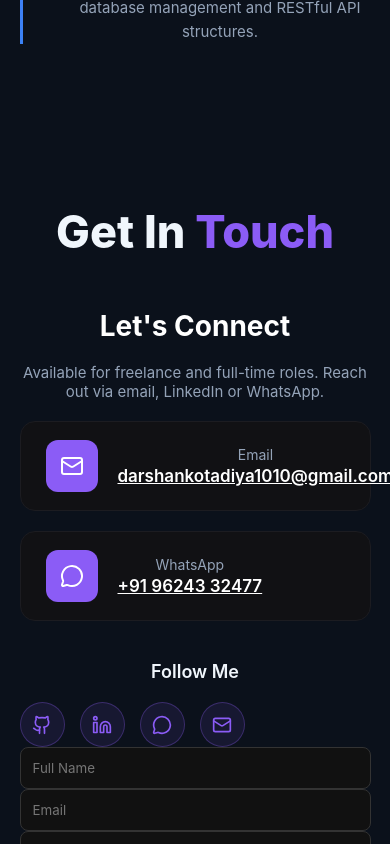
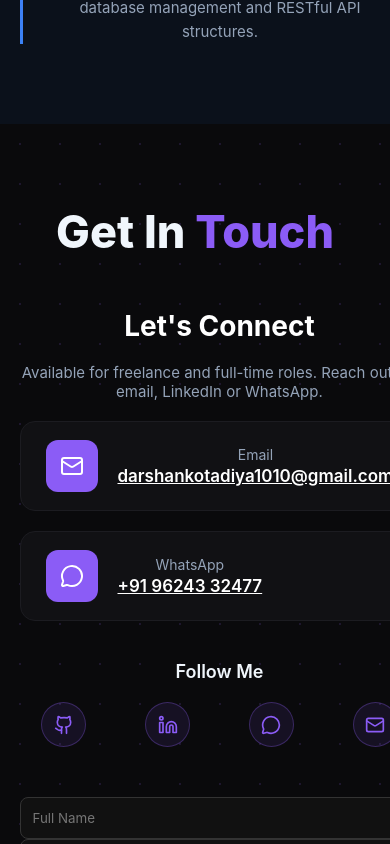
Before and after one commit to darshankotadiya/darshan-portfolio, a React (Vite) app: page / in a window 390 px wide. Shown: the part 7600-8444 px from the top of the page. Built offline with nearby package versions, Linux system fonts and the light colour scheme.

Commit message:
Update App.css

```diff
--- a/src/App.css
+++ b/src/App.css
@@ -1010,3 +1010,53 @@ html {
   font-size: 1.1rem !important;
   font-weight: 800 !important;
 }
+/* Live Grid Background */
+.contact-live-section {
+  padding: 100px 5%;
+  background-color: #0a0a0c;
+  background-image: radial-gradient(rgba(139, 92, 246, 0.15) 1px, transparent 1px);
+  background-size: 40px 40px; /* આનાથી પાછળ ઝીણા ટપકા જેવી લાઈવ ઇફેક્ટ આવશે */
+  display: flex;
+  justify-content: center;
+}
+
+.contact-container {
+  width: 100%;
+  max-width: 1100px; /* આનાથી ફોર્મ જમણી બાજુ વધારે નહીં ખેંચાય */
+}
+
+.contact-main-grid {
+  display: grid;
+  grid-template-columns: 1fr 1fr;
+  gap: 50px;
+  margin-top: 50px;
+}
+
+/* Explore Work બટન - પ્રોપર અને મોટું */
+.explore-btn-large {
+  padding: 18px 45px;
+  font-size: 1.1rem;
+  background: linear-gradient(90deg, #8b5cf6, #3b82f6);
+  border-radius: 50px;
+  font-weight: 800;
+  color: white;
+  border: none;
+  cursor: pointer;
+  display: flex;
+  align-items: center;
+  gap: 10px;
+}
+
+/* મોબાઈલ વ્યુ માટે */
+@media (max-width: 900px) {
+  .contact-main-grid {
+    grid-template-columns: 1fr;
+    text-align: center;
+  }
+  .form-group-row {
+    flex-direction: column;
+  }
+  .footer-social-icon {
+    margin: 0 auto;
+  }
+}
```
